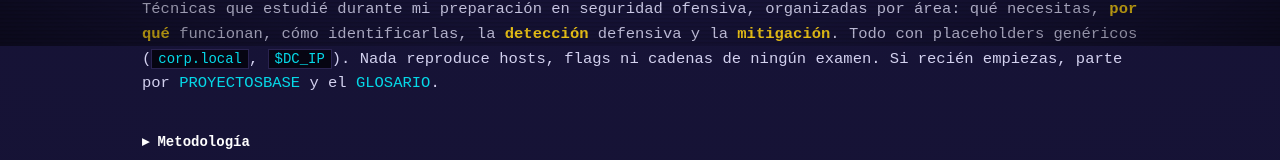
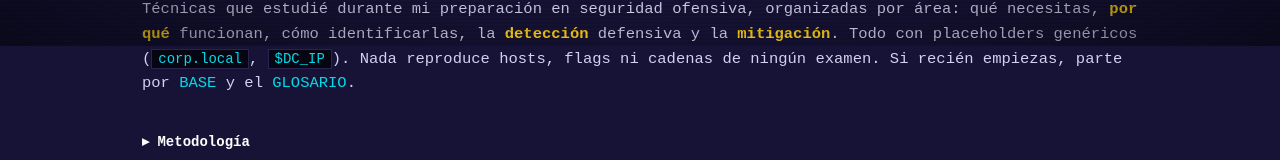
Before and after one commit to IphobiusS/iphobiuss.github.io, a plain HTML site: page index.html in a window 1280 px wide. Shown: the part 754-914 px from the top of the page. Drawn offline with Linux system fonts and the light colour scheme.

Commit message:
Add files via upload

```diff
--- a/index.html
+++ b/index.html
@@ -105,7 +105,7 @@
   necesitas, <b>por qué</b> funcionan, cómo identificarlas, la <b>detección</b> defensiva y la <b>mitigación</b>. Todo con placeholders
   genéricos (<span class="mono">corp.local</span>, <span class="mono">$DC_IP</span>). Nada reproduce
   hosts, flags ni cadenas de ningún examen. Si recién empiezas, parte por
-  <a href="#proyectos" class="nav-proj">PROYECTOS</a><a href="#fundamentos">BASE</a> y el <a href="#glosario">GLOSARIO</a>.
+  <a href="#fundamentos">BASE</a> y el <a href="#glosario">GLOSARIO</a>.
 </div>
 
 <!-- PHASES -->
```
